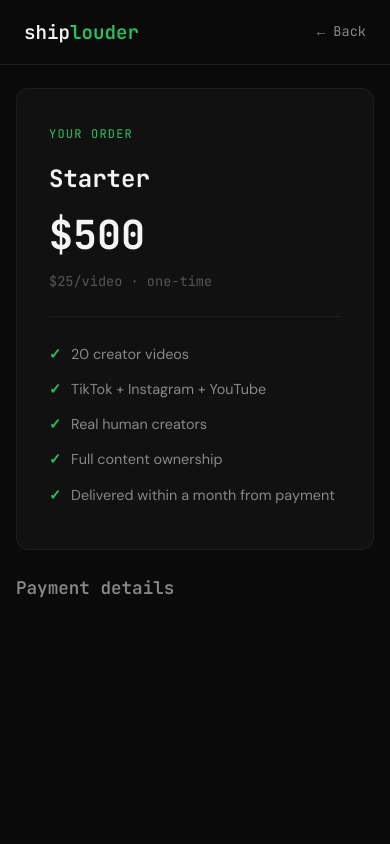
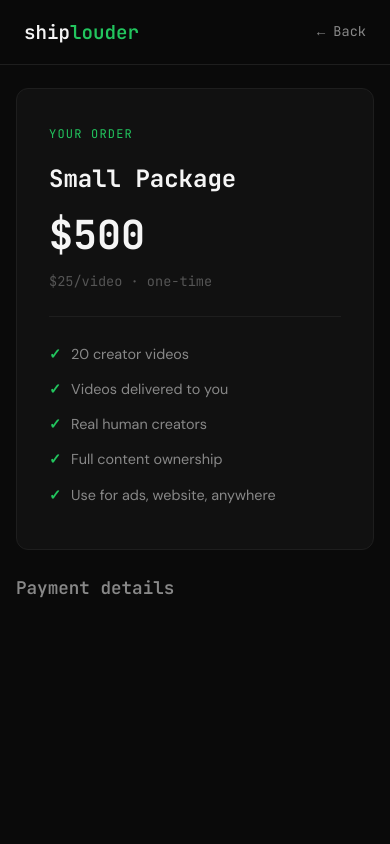
Before and after one commit to viraluxm/shiplouder, a website: page checkout/starter/index.html in a window 390 px wide. Shown: the top 844 px of the page. Drawn offline with Linux system fonts and the light colour scheme; no server answers.

Commit message:
Restructure landing page to target scaling apps with $7,500 UGC campaign
- Rewrite hero: "50 creator videos for your app. Free." with application popup modal
- Add multi-field application form (company, URL, revenue, goal, email) via Web3Forms
- Replace 2-tier pricing with single $7,500/500-video campaign card
- Add self-serve $500/20-video small package as catch-all
- Update comparison table: ShipLouder vs In-House vs UGC Marketplace vs Agency
- Rewrite FAQ, How It Works, and final CTA for campaign-first positioning
- Update exit-intent popup and sticky mobile CTA to open application modal
- Update checkout starter page and Stripe API for small package

Co-Authored-By: Claude Opus 4.6 (1M context) <noreply@anthropic.com>

```diff
--- a/checkout/starter/index.html
+++ b/checkout/starter/index.html
@@ -3,7 +3,7 @@
 <head>
     <meta charset="UTF-8">
     <meta name="viewport" content="width=device-width, initial-scale=1.0">
-    <title>Checkout — Starter Package | Ship Louder</title>
+    <title>Checkout — Small Package | Ship Louder</title>
     <link rel="preconnect" href="https://fonts.googleapis.com">
     <link rel="preconnect" href="https://fonts.gstatic.com" crossorigin>
     <link href="https://fonts.googleapis.com/css2?family=JetBrains+Mono:wght@400;500;600;700&family=DM+Sans:wght@400;500;600&display=swap" rel="stylesheet">
@@ -192,16 +192,16 @@
     <div class="checkout-wrapper">
         <div class="order-summary">
             <div class="order-label">Your Order</div>
-            <div class="order-plan">Starter</div>
+            <div class="order-plan">Small Package</div>
             <div class="order-price">$500</div>
             <div class="order-per-video">$25/video &middot; one-time</div>
             <hr class="order-divider">
             <ul class="order-features">
                 <li><span class="check">&#10003;</span> 20 creator videos</li>
-                <li><span class="check">&#10003;</span> TikTok + Instagram + YouTube</li>
+                <li><span class="check">&#10003;</span> Videos delivered to you</li>
                 <li><span class="check">&#10003;</span> Real human creators</li>
                 <li><span class="check">&#10003;</span> Full content ownership</li>
-                <li><span class="check">&#10003;</span> Delivered within a month from payment</li>
+                <li><span class="check">&#10003;</span> Use for ads, website, anywhere</li>
             </ul>
         </div>
 
```
Also changed, not shown: api/create-checkout-session.js (+2 -7 lines).
